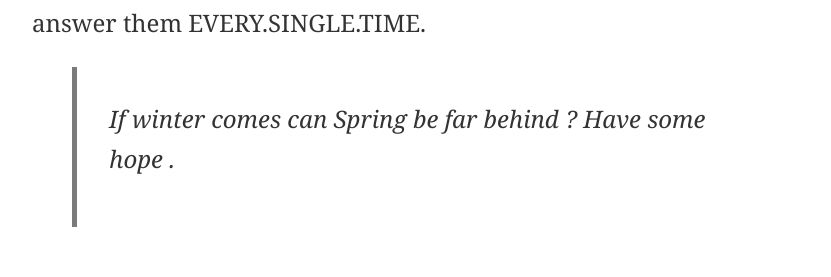
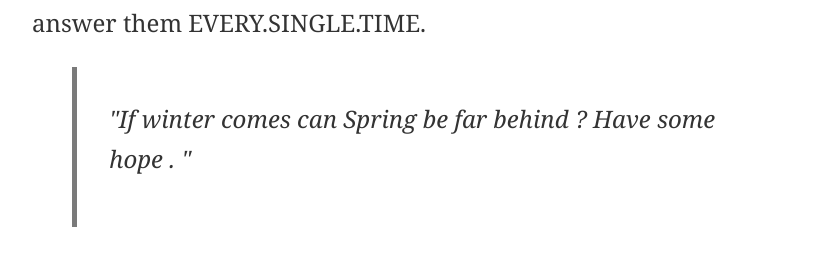
Before and after one commit to mnive93/blog, a Jekyll site: the page built from _posts/2014-08-27-Purpose-Of-Life.md, in a window 1280 px wide. Shown: the part 1261-1538 px from the top of the page, without its empty margins (224-1055 px from the left). Built offline with Jekyll 4.4.1, drawn with Linux system fonts in a browser that asks for light colours.

```diff
--- a/_posts/2014-08-27-Purpose-Of-Life.md
+++ b/_posts/2014-08-27-Purpose-Of-Life.md
@@ -15,6 +15,6 @@ I console myself with the cliche "Maybe something better is waiting for me".Yeah
 What is the ultimate purpose of our lives ? Just preserve our species? So many questions pounding inside my head but I fail to answer them EVERY.SINGLE.TIME.
 <blockquote>
 <p>
-If winter comes can Spring be far behind ? Have some hope .
+"If winter comes can Spring be far behind ? Have some hope . "
 </p>
 </blockquote>
```
